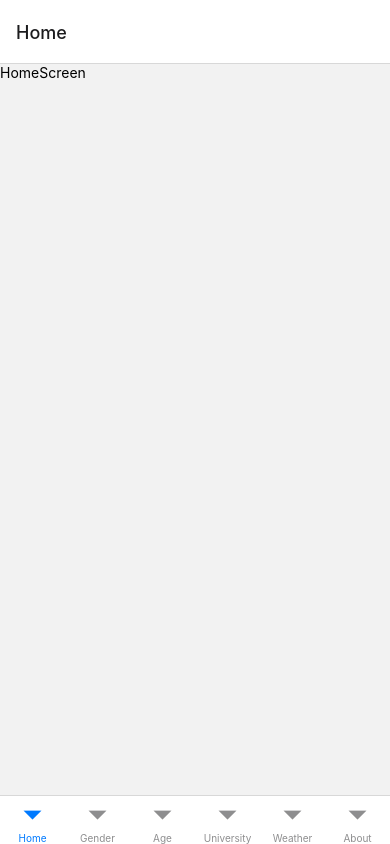
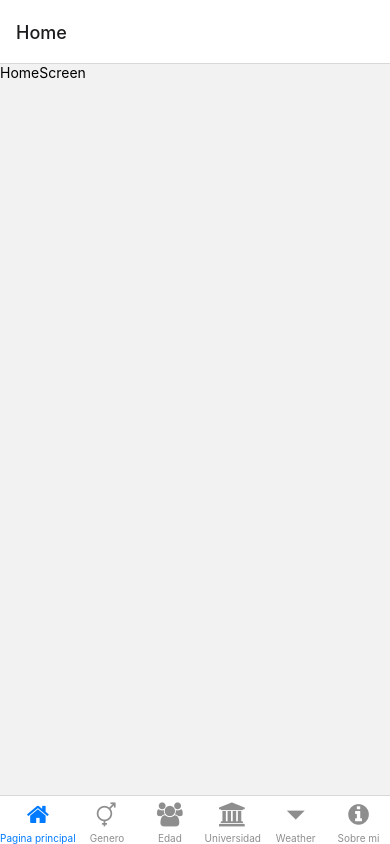
Before and after one commit to anderlfrias/tarea6_couteau-mobile_apps, a React Native app: screen / in a window 390 px wide. Built offline with nearby package versions, Linux system fonts and the light colour scheme.

Commit message:
Se agregaron iconos en el tab navigator

```diff
--- a/Navigation.js
+++ b/Navigation.js
@@ -1,5 +1,8 @@
 import { createBottomTabNavigator } from '@react-navigation/bottom-tabs';
 import { NavigationContainer } from '@react-navigation/native';
+
+//icons
+import { FontAwesome } from '@expo/vector-icons';
 
 //screens
 import About from './screens/About';
@@ -17,21 +20,45 @@ function MyTabs() {
             <Tab.Screen
                 name="Home"
                 component={HomeScreen}
+                options={{
+                    tabBarLabel: 'Pagina principal',
+                    tabBarIcon: ({ color, size }) => (
+                        <FontAwesome name="home" size={24} color={color} />
+                    ),
+                }}
             />
 
             <Tab.Screen
                 name="Gender"
                 component={Gender}
+                options={{
+                    tabBarLabel: 'Genero',
+                    tabBarIcon: ({ color, size }) => (
+                        <FontAwesome name="transgender" size={24} color={color} />
+                    ),
+                }}
             />
 
             <Tab.Screen
                 name="Age"
                 component={Age}
+                options={{
+                    tabBarLabel: 'Edad',
+                    tabBarIcon: ({ color, size }) => (
+                        <FontAwesome name="users" size={24} color={color} />
+                    ),
+                }}
             />
 
             <Tab.Screen
                 name="University"
                 component={University}
+                options={{
+                    tabBarLabel: 'Universidad',
+                    tabBarIcon: ({ color, size }) => (
+                        <FontAwesome name="university" size={24} color={color} />
+                    ),
+                }}
             />
 
             <Tab.Screen
@@ -42,6 +69,12 @@ function MyTabs() {
             <Tab.Screen
                 name="About"
                 component={About}
+                options={{
+                    tabBarLabel: 'Sobre mi',
+                    tabBarIcon: ({ color, size }) => (
+                        <FontAwesome name="info-circle" size={24} color={color} />
+                    ),
+                }}
             />
         </Tab.Navigator>
     )
```
